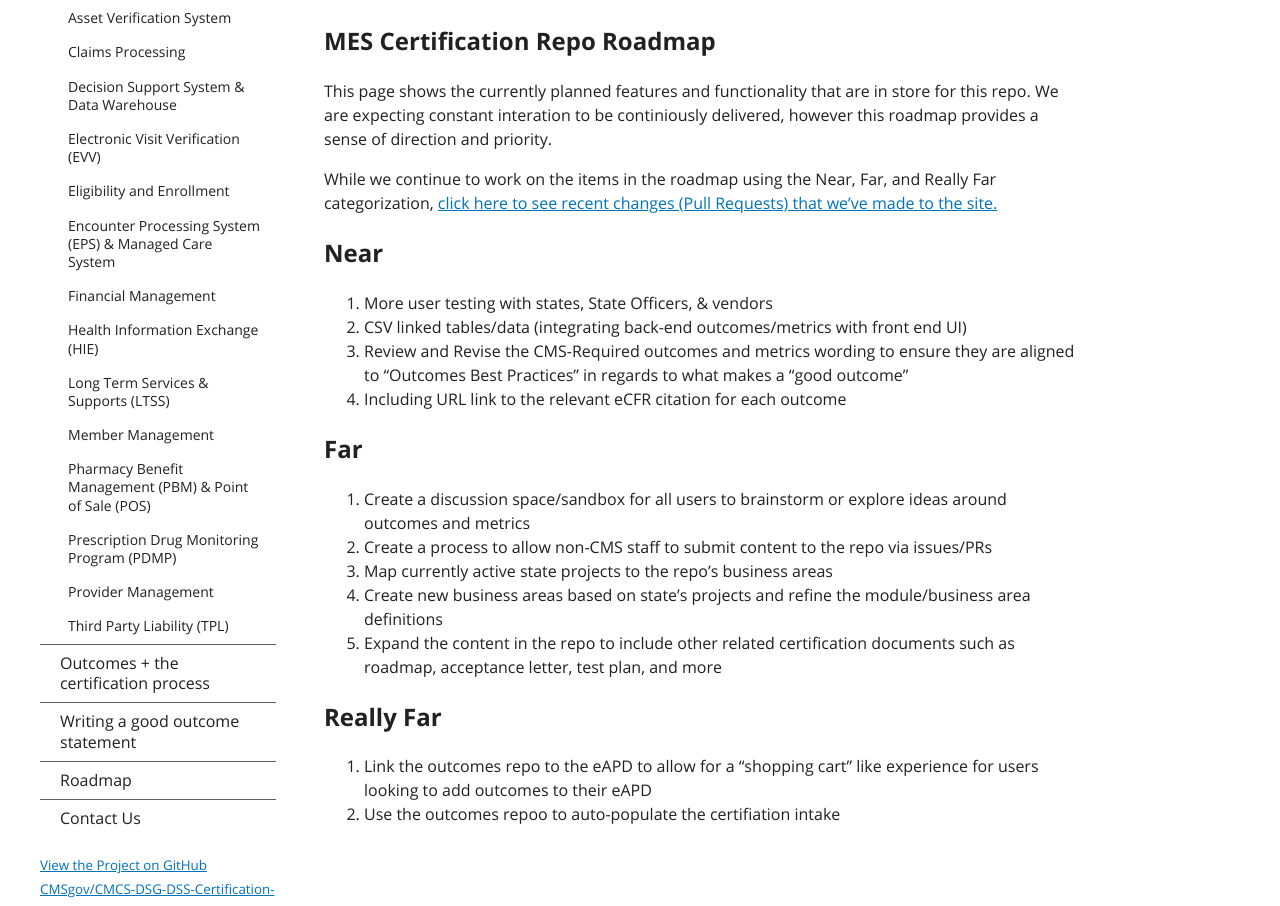
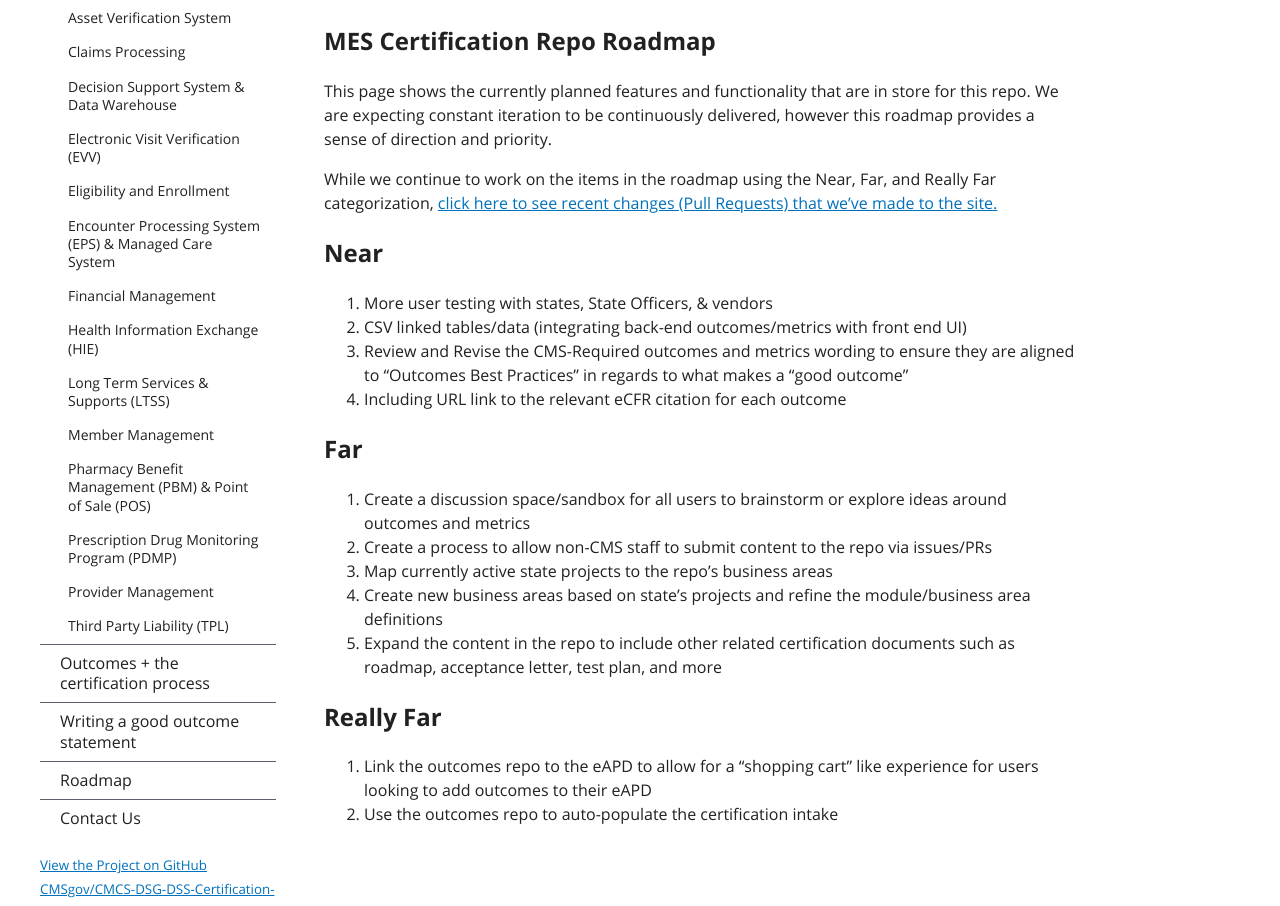
Before and after one commit to CMSgov/CMCS-DSG-DSS-Certification-Staging, a Jekyll site: the page built from repo-roadmap.md, in a window 1280 px wide. Shown: the part 241-1147 px from the top of the page. Built offline with Jekyll 4.4.1, drawn with Linux system fonts in a browser that asks for light colours; our own code applies the rules of GitHub Pages for plain Markdown files.

Commit message:
Update repo-roadmap.md

```diff
--- a/repo-roadmap.md
+++ b/repo-roadmap.md
@@ -1,6 +1,6 @@
 # MES Certification Repo Roadmap
 
-This page shows the currently planned features and functionality that are in store for this repo. We are expecting constant interation to be continiously delivered, however this roadmap provides a sense of direction and priority.
+This page shows the currently planned features and functionality that are in store for this repo. We are expecting constant iteration to be continuously delivered, however this roadmap provides a sense of direction and priority.
 
 While we continue to work on the items in the roadmap using the Near, Far, and Really Far categorization, [click here to see recent changes (Pull Requests) that we've made to the site.](https://github.com/CMSgov/CMCS-DSG-DSS-Certification/pulls?q=is%3Apr+is%3Aclosed)
 
@@ -22,4 +22,4 @@ While we continue to work on the items in the roadmap using the Near, Far, and R
 ## Really Far
 
 1. Link the outcomes repo to the eAPD to allow for a "shopping cart" like experience for users looking to add outcomes to their eAPD
-2. Use the outcomes repoo to auto-populate the certifiation intake
+2. Use the outcomes repo to auto-populate the certification intake
```
